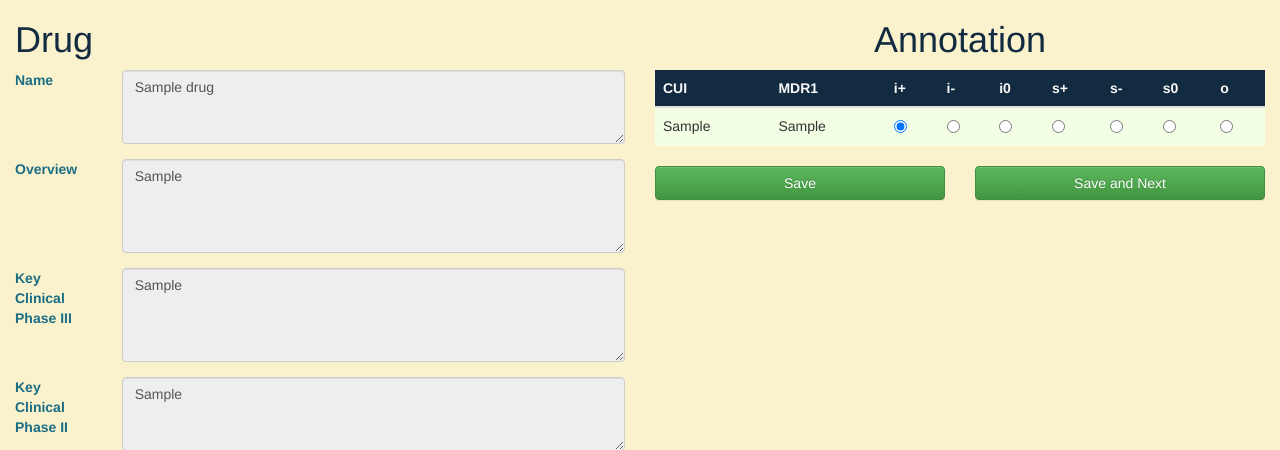
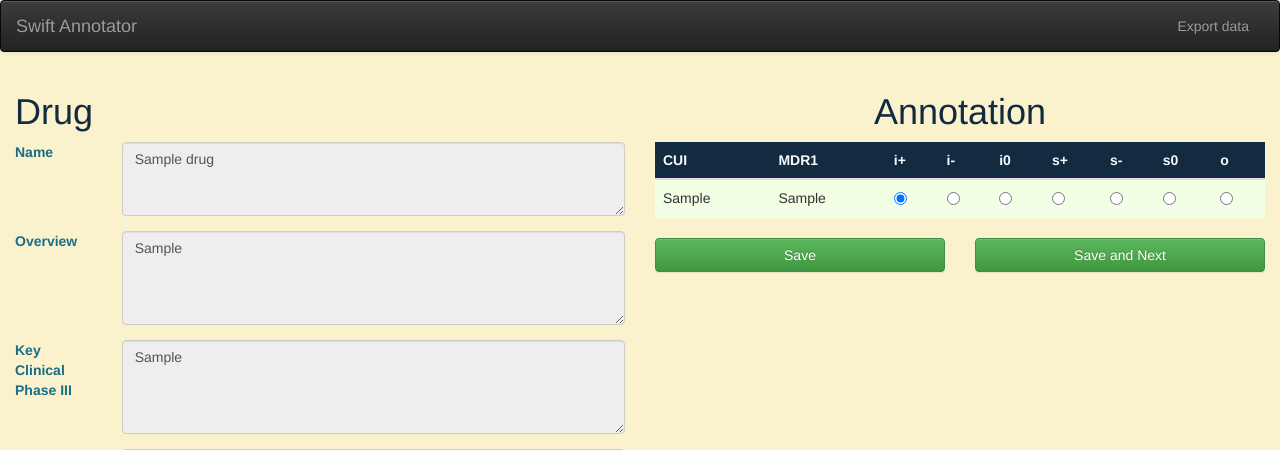
Before and after one commit to tonnpa/annotation-ui, a Django app: page /annotate/1/ in a window 1280 px wide. Shown: the top 450 px of the page. Run offline with Django 3.2, Linux system fonts and the light colour scheme; tables that the repository leaves empty hold one stand-in row (values such as "Sample post"); data that the repository does not hold is empty; some libraries are stand-ins or nearby versions.

Commit message:
feat(ui): navigation bar, placeholder for data export
Signed-off-by: Phan Anh Nguyen <tonnpa@gmail.com>

```diff
--- a/annotator/templates/index.html
+++ b/annotator/templates/index.html
@@ -2,7 +2,7 @@
 <!DOCTYPE html>
 <html>
 <head>
-    <title>Swift Annotate</title>
+    <title>Swift Annotator</title>
     <meta charset="utf-8"/>
     <meta name="viewport" content="width=device-width, initial-scale=1.0">
     <!-- Latest compiled and minified CSS -->
@@ -15,6 +15,28 @@
     <link rel="stylesheet" href="{% static 'css/index.css' %}">
 </head>
 <body>
+<nav class="navbar navbar-default navbar-inverse">
+    <div class="container-fluid">
+        <!-- Brand and toggle get grouped for better mobile display -->
+        <div class="navbar-header">
+            <button type="button" class="navbar-toggle collapsed" data-toggle="collapse"
+                    data-target="#bs-example-navbar-collapse-1" aria-expanded="false">
+                <span class="sr-only">Toggle navigation</span>
+                <span class="icon-bar"></span>
+                <span class="icon-bar"></span>
+                <span class="icon-bar"></span>
+            </button>
+            <a class="navbar-brand" href="{% url 'welcome' %}">Swift Annotator</a>
+        </div>
+
+        <div class="collapse navbar-collapse" id="bs-example-navbar-collapse-1">
+            <ul class="nav navbar-nav navbar-right">
+                <li><a href="#">Export data</a></li>
+            </ul>
+        </div>
+    </div>
+</nav>
+
 <div class="container-fluid" style="height: 100%">
     <div class="row" style="height: 100%">
         <div class="col-md-6" style="height: 100%">
--- a/annotator/templates/welcome.html
+++ b/annotator/templates/welcome.html
@@ -15,6 +15,7 @@
     <link rel="stylesheet" href="{% static 'css/welcome.css' %}">
 </head>
 <body>
+<img alt="Swift Annotator" src="{% static 'logo.png' %}">
 <h1>Welcome!</h1>
 <h2>Who may you be?</h2>
 <div class="container">
@@ -25,6 +26,7 @@
             <br>
         {% endfor %}
     </div>
+<h2></h2>
 </div>
 </body>
 </html>
```
Also changed, not shown: annotator/static/css/index.css (line endings or trailing spaces), annotator/static/logo.png (added).
